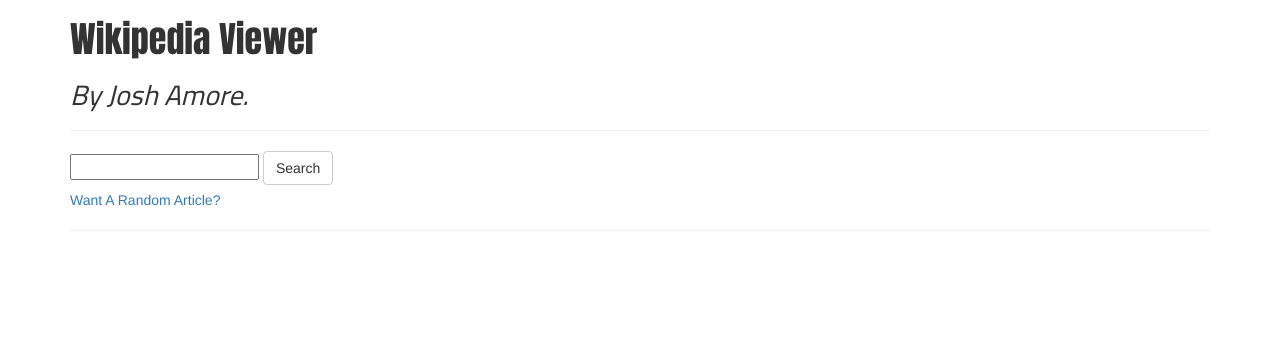
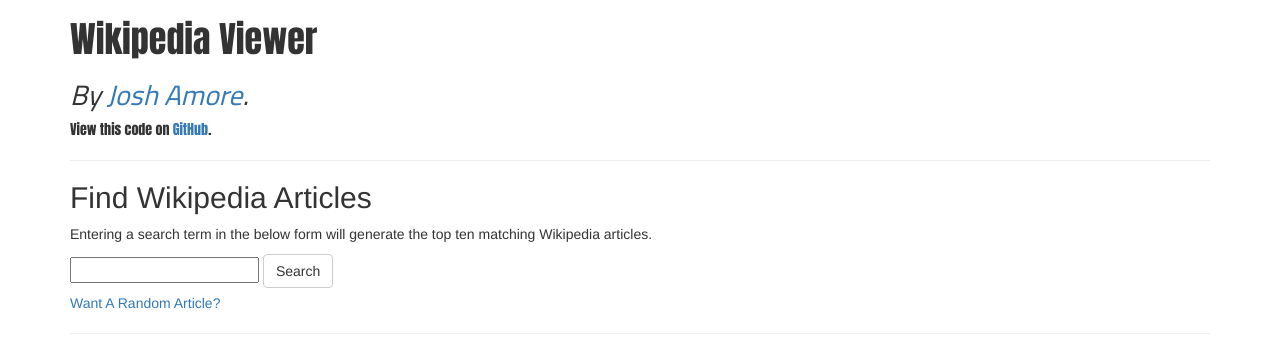
Before and after one commit to joshamore/wikipedia_viewer, a plain HTML site: page index.html in a window 1280 px wide. Drawn offline with nearby package versions, Linux system fonts and the light colour scheme.

Commit message:
added link code and added extra heading to clarify how to use

```diff
--- a/index.html
+++ b/index.html
@@ -15,12 +15,16 @@
 <!-- Start of heading section -->
 <div id="header">
     <h1>Wikipedia Viewer</h1>
-    <h2 id="nameHeading">By Josh Amore.</h2>
+    <h2 id="nameHeading">By <a href="https://joshamore.com" target="_blank">Josh Amore</a>.</h2>
+    <p id="subHeadinginfo">View this code on <a href="https://github.com/joshamore/wikipedia_viewer" target="_blank">GitHub</a>.</p>
 </div>
 <!-- End of heading section -->
 <hr>
 <!-- Start search box and button -->
 <div id="searchInput">
+    <h2>Find Wikipedia Articles</h2>
+    <p>Entering a search term in the below form will generate the top ten matching Wikipedia articles.</p>
+
     <form>
         <input type="text" id="searchTerm">
         <input type="submit" value="Search" onclick="wikiPull(); return false;" class="btn btn-default">
@@ -37,7 +41,6 @@
 <!-- Start of wiki data section -->
 <div id="wikiData"></div>
 <!-- End of wiki data section -->
-
 </div>
 </body>
 </html>
```
